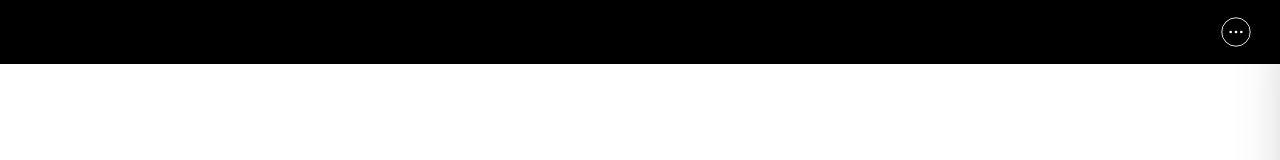
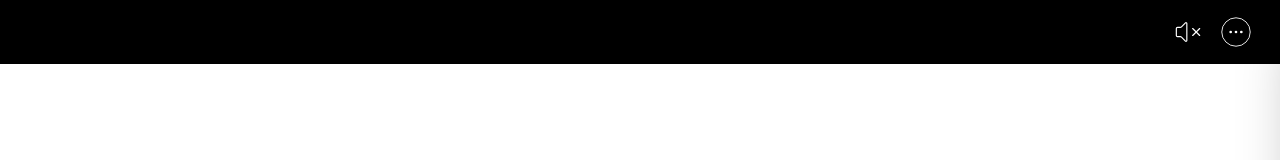
Before and after one commit to frederictaieb/base, a React (Vite) app in the folder frontend/: page /text in a window 1280 px wide. Shown: the top 160 px of the page. Built offline with nearby package versions, Linux system fonts and the light colour scheme.

Commit message:
Ajout de du soundscape, création du serveur EAIM avec icecaster2 et liquidsoap

```diff
--- a/frontend/package.json
+++ b/frontend/package.json
@@ -14,6 +14,7 @@
     "@react-three/fiber": "^9.1.2",
     "@tailwindcss/vite": "^4.1.8",
     "@types/three": "^0.176.0",
+    "lucide-react": "^0.513.0",
     "r3f-globe": "^1.3.7",
     "react": "^19.1.0",
     "react-dom": "^19.1.0",
--- a/frontend/src/App.tsx
+++ b/frontend/src/App.tsx
@@ -1,15 +1,38 @@
-import React, { useState } from "react";
+import React, { useRef, useState } from "react";
 import { BrowserRouter as Router, Routes, Route } from "react-router-dom";
 import Home from "./pages/Home";
 import AddMarkerDrawer from "./pages/AddMarker";
 import Navbar from "./components/Navbar";
+import RadioPlayer from "./components/RadioPlayer";
 
 const App: React.FC = () => {
   const [drawerOpen, setDrawerOpen] = useState(false);
+  const [isMuted, setIsMuted] = useState(true); // Par défaut muté
+  const audioRef = useRef<HTMLAudioElement>(null);
+
+  // Fonction pour toggle le mute
+  const toggleMute = () => {
+    setIsMuted((prev) => {
+      const newMuted = !prev;
+      if (audioRef.current) {
+        audioRef.current.muted = newMuted;
+        // Si on unmute, il faut peut-être relancer la lecture (pour certains navigateurs)
+        if (!newMuted) {
+          audioRef.current.play().catch(() => {});
+        }
+      }
+      return newMuted;
+    });
+  };
 
   return (
     <Router>
-      <Navbar onOpenDrawer={() => setDrawerOpen(true)} />
+      <Navbar
+        onOpenDrawer={() => setDrawerOpen(true)}
+        isMuted={isMuted}
+        onToggleMute={toggleMute}
+      />
+      <RadioPlayer audioRef={audioRef} />
       <AddMarkerDrawer isOpen={drawerOpen} onClose={() => setDrawerOpen(false)} />
       <Routes>
         <Route path="/" element={<Home />} />
--- a/frontend/src/components/Navbar.tsx
+++ b/frontend/src/components/Navbar.tsx
@@ -1,11 +1,25 @@
 import React from "react";
+import { Volume2, VolumeX } from "lucide-react";
 
 type NavbarProps = {
   onOpenDrawer: () => void;
+  isMuted: boolean;
+  onToggleMute: () => void;
 };
 
-const Navbar: React.FC<NavbarProps> = ({ onOpenDrawer }) => (
+const Navbar: React.FC<NavbarProps> = ({ onOpenDrawer, isMuted, onToggleMute }) => (
   <nav className="fixed top-0 left-0 w-full z-50 bg-black flex justify-end items-center px-6 py-3">
+    <button
+      onClick={onToggleMute}
+      className="flex items-center justify-center w-10 h-10 rounded-full hover:bg-white/10 transition mr-2"
+      aria-label={isMuted ? "Unmute Radio" : "Mute Radio"}
+    >
+      {isMuted ? (
+        <VolumeX size={28} color="white" strokeWidth={1} />
+      ) : (
+        <Volume2 size={28} color="white" strokeWidth={1} />
+      )}
+    </button>
     <button
       onClick={onOpenDrawer}
       className="flex items-center justify-center w-10 h-10 rounded-full hover:bg-white/10 transition"
--- /dev/null
+++ b/frontend/src/components/RadioPlayer.tsx
@@ -0,0 +1,20 @@
+import React from 'react';
+
+const RADIO_STREAM_URL = "http://163.172.162.144:8001/eaim";
+
+type RadioPlayerProps = {
+  audioRef: React.RefObject<HTMLAudioElement | null>;
+};
+
+const RadioPlayer: React.FC<RadioPlayerProps> = ({ audioRef }) => {
+  return (
+    <audio
+      ref={audioRef}
+      src={RADIO_STREAM_URL}
+      autoPlay
+      style={{ display: 'none' }}
+    />
+  );
+};
+
+export default RadioPlayer;
```
Also changed, not shown: 1 other file (tests, documents, lock files or other folders).
